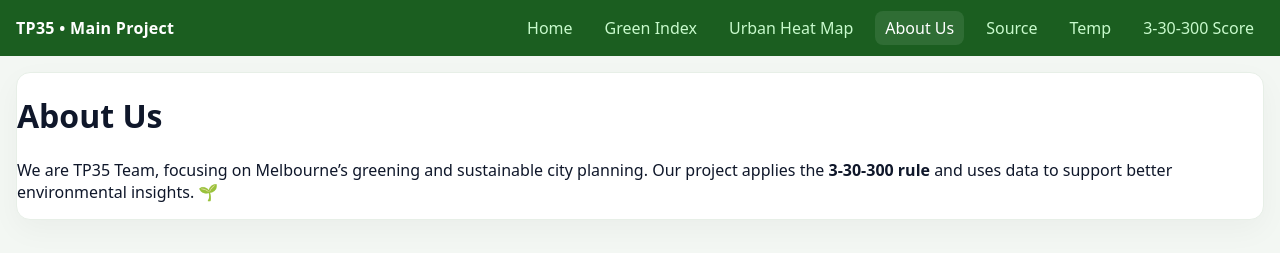
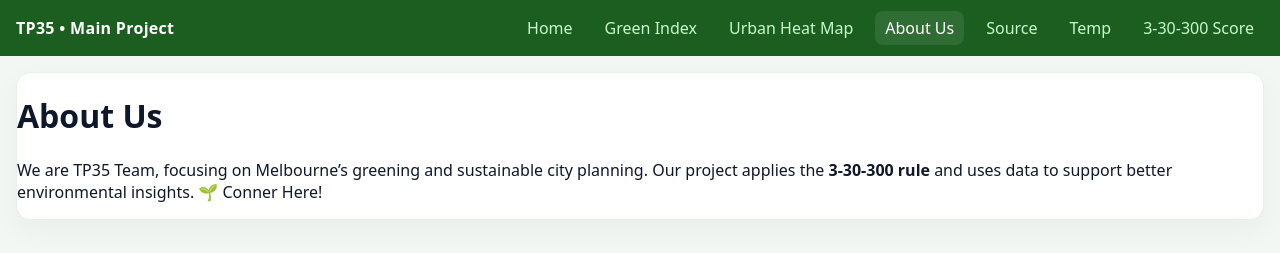
Before and after one commit to ApacheMabro/TP35-main-project, a Vue app in the folder YourView_Frontend/: page /about in a window 1280 px wide. Shown: the top 253 px of the page. Built offline with nearby package versions, Linux system fonts and the light colour scheme.

Commit message:
First commit Testing

```diff
--- a/YourView_Frontend/src/pages/AboutPage.vue
+++ b/YourView_Frontend/src/pages/AboutPage.vue
@@ -5,6 +5,7 @@
       We are TP35 Team, focusing on Melbourne’s greening and sustainable city planning. Our project
       applies the <strong>3-30-300 rule</strong> and uses data to support better environmental
       insights. 🌱
+      Conner Here!
     </p>
   </div>
 </template>
```
